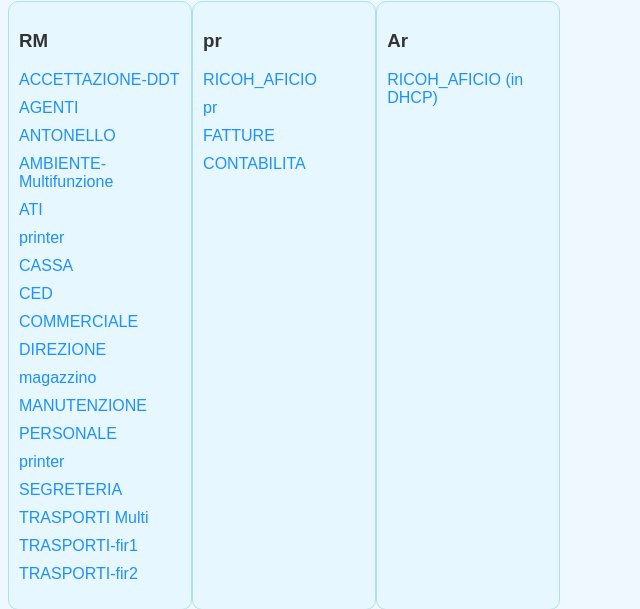
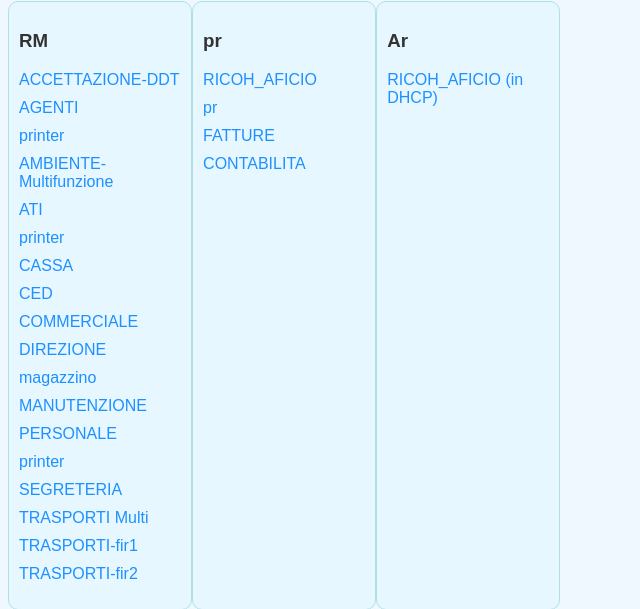
Before and after one commit to pepo087/test, a Flask app: page / in a window 1280 px wide. Shown: the part 150-759 px from the top of the page, without its empty margins (0-640 px from the left). Run offline with Flask 3, Linux system fonts and the light colour scheme.

Commit message:
Update index.html

```diff
--- a/templates/index.html
+++ b/templates/index.html
@@ -109,7 +109,7 @@
             <ul>
                 <li><a href="#" onclick="generateHTML('x.x.0.10')">ACCETTAZIONE-DDT</a></li>
                 <li><a href="#" onclick="generateHTML('x.x.0.181')">AGENTI</a></li>
-                <li><a href="#" onclick="generateHTML('x.x.0.183')">ANTONELLO</a></li>
+                <li><a href="#" onclick="generateHTML('x.x.0.183')">printer</a></li>
                 <li><a href="#" onclick="generateHTML('x.x.0.67')">AMBIENTE-Multifunzione</a></li>
                 <li><a href="#" onclick="generateHTML('x.x.0.175')">ATI</a></li>
                 <li><a href="#" onclick="generateHTML('x.x.0.186')">printer</a></li>
```
